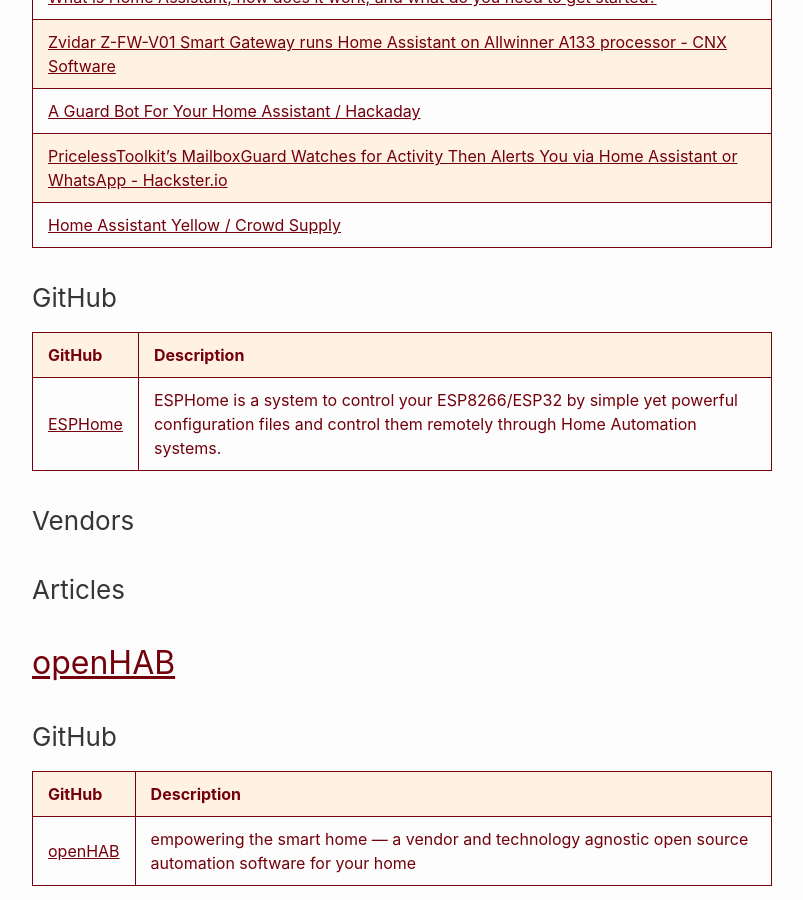
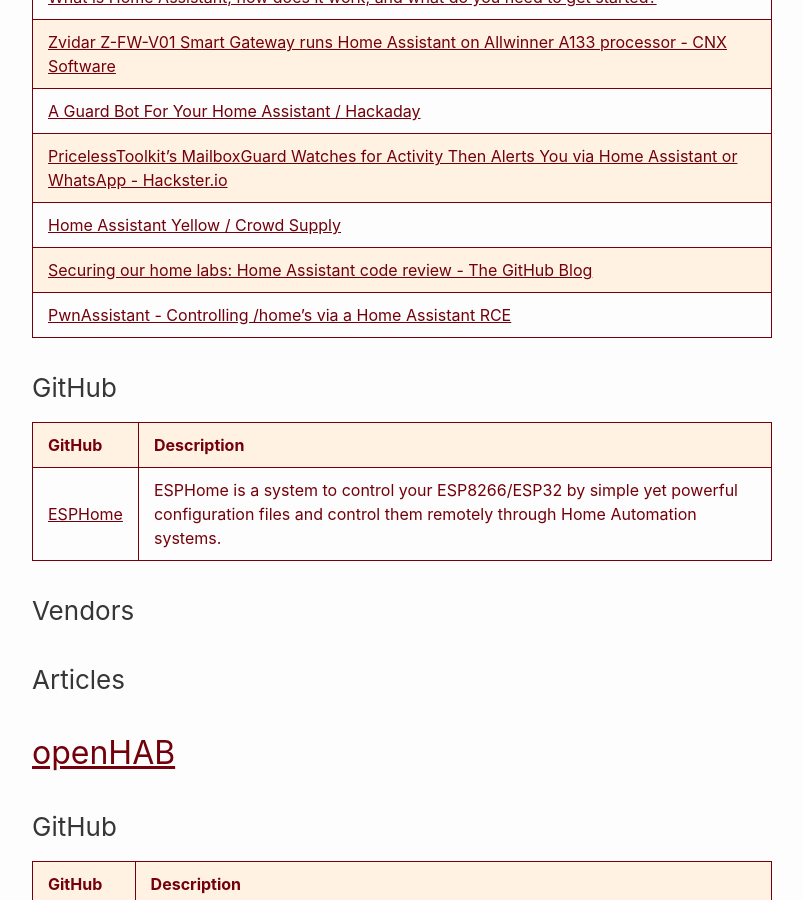
Before and after one commit to RalphHightower/RalphHightower, a Jekyll site: the page built from Home/HomeAutomation.md, in a window 1280 px wide and 900 px high, scrolled down 2582 px. Shown: the whole window, without its empty margins (238-1041 px from the left). Built offline with Jekyll 4.4.1, drawn with Linux system fonts in a browser that asks for light colours; our own code applies the rules of GitHub Pages for plain Markdown files.

Commit message:
[docs](web): HomeAutomation(extended description)

```diff
--- a/Home/HomeAutomation.md
+++ b/Home/HomeAutomation.md
@@ -34,6 +34,8 @@ They prohibit the integration of HomeAssistance, and probably other home automat
 | [A Guard Bot For Your Home Assistant / Hackaday](https://hackaday.com/2023/05/14/a-guard-bot-for-your-home-assistant/ ) |
 | [PricelessToolkit's MailboxGuard Watches for Activity Then Alerts You via Home Assistant or WhatsApp - Hackster.io](https://www.hackster.io/news/pricelesstoolkit-s-mailboxguard-watches-for-activity-then-alerts-you-via-home-assistant-or-whatsapp-012c5c092aef ) |
 | [Home Assistant Yellow / Crowd Supply](https://www.crowdsupply.com/nabu-casa/home-assistant-yellow ) |
+| [Securing our home labs: Home Assistant code review - The GitHub Blog](https://github.blog/2023-11-30-securing-our-home-labs-home-assistant-code-review/ ) |
+| [PwnAssistant - Controlling /home's via a Home Assistant RCE](https://www.elttam.com/blog/pwnassistant/ ) |
 
 ### GitHub
 
```
